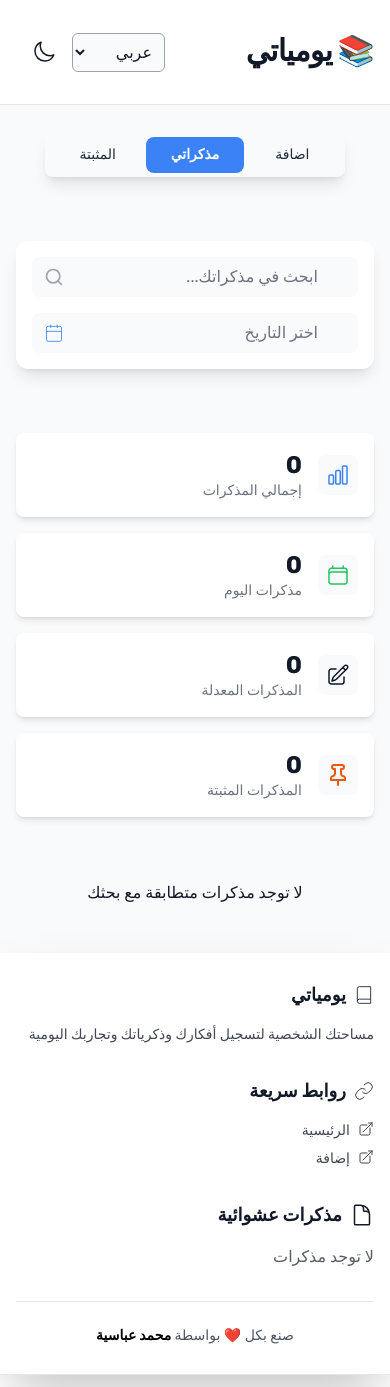
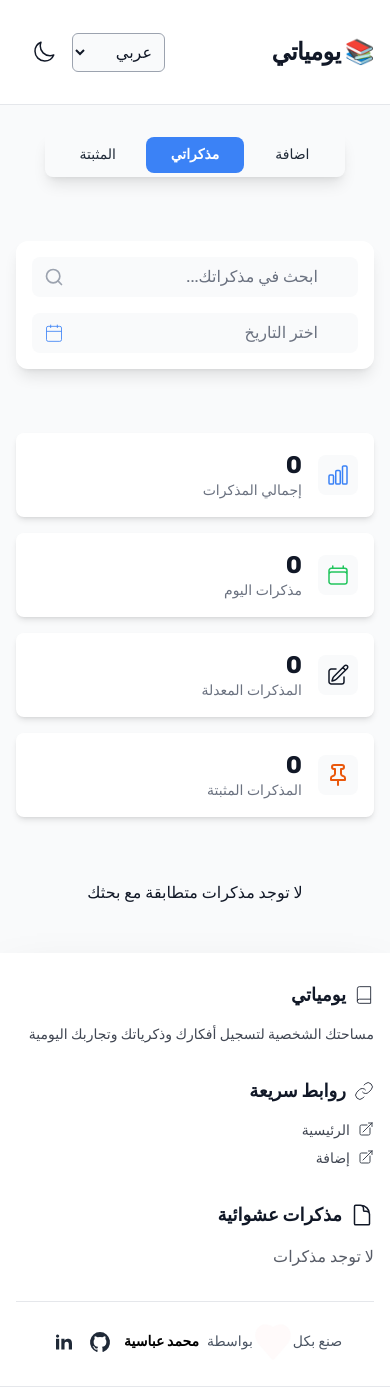
Before and after one commit to Mo3bassia/journal-react-app, a React (Vite) app: page /notes in a window 390 px wide. Built offline with nearby package versions, Linux system fonts and the light colour scheme.

Commit message:
add links for github and linkedin to footer

```diff
--- a/src/App.jsx
+++ b/src/App.jsx
@@ -164,7 +164,7 @@ function App() {
       <BrowserRouter>
         <Navbar setLanguage={setLanguage} lang={lang} setIsDark={setIsDark} />
         <Tabs lang={lang} selected={selected} setSelected={setSelected} />
-        <main className="flex-grow">
+        <main className="flex-grow ">
           <Routes>
             <Route
               path="/"
--- a/src/components/Navbar.jsx
+++ b/src/components/Navbar.jsx
@@ -6,7 +6,7 @@ function Navbar({ setLanguage, lang, setIsDark }) {
   return (
     <nav className="py-7 bg-white text-gray-900 dark:bg-[#232936] border-b border-gray-200 dark:border-gray-700 dark:text-white">
       <div className="container mx-auto flex justify-between items-center px-4">
-        <h1 className="text-3xl sm:text-4xl md:text-5xl lg:text-5xl font-extrabold leading-tight tracking-tight">
+        <h1 className="text-2xl sm:text-3xl md:text-4xl lg:text-5xl font-extrabold leading-tight tracking-tight">
           <Link to="/">📚 {lang == "en" ? "Journal" : " يومياتي"}</Link>
         </h1>
         <ul className="flex items-center gap-2">
--- a/src/components/SingleNote.jsx
+++ b/src/components/SingleNote.jsx
@@ -541,10 +541,14 @@ function SingleNote({ lang, note, setSelected, notes, setNotes, isDark }) {
         <p
           className={`text-gray-600 text-lg ${
             notes.length == 1 ? "" : "border-b pb-6"
+          } ${
+            lang == "en" ? "ml-3" : "mr-3"
           }  dark:border-gray-700 pt-6  md:text-xl dark:text-gray-300  whitespace-pre-line leading-loose`}
         >
           {noteTxt}
         </p>
+        {note.id != notes.length ||
+          (note.id != 1 && (
             <div className="flex justify-between items-center flex-row-reverse pt-6 pb-3">
               {note.id != notes.length && (
                 <Link
@@ -633,6 +637,7 @@ function SingleNote({ lang, note, setSelected, notes, setNotes, isDark }) {
                 </Link>
               )}
             </div>
+          ))}
       </div>
     </>
   );
--- a/src/pages/Footer.jsx
+++ b/src/pages/Footer.jsx
@@ -191,13 +191,62 @@ function Footer({ lang, notes }) {
           </div>
         </div>
         <div className="text-center pt-6 border-t dark:border-gray-700 ">
-          <p className="text-sm text-gray-600 dark:text-gray-400">
+          <p className="text-sm text-gray-600 dark:text-gray-400 flex gap-2 items-center justify-center">
+            <span>{lang == "en" ? "Made with   " : "صنع بكل   "}</span>
             <span>
-              {lang == "en" ? "Made with ❤️ by  " : "صنع بكل ❤️ بواسطة  "}
+              <svg
+                className="w-6 h-6 text-red-600 animate-ping"
+                aria-hidden="true"
+                xmlns="http://www.w3.org/2000/svg"
+                width="24"
+                height="24"
+                fill="currentColor"
+                viewBox="0 0 24 24"
+              >
+                <path d="m12.75 20.66 6.184-7.098c2.677-2.884 2.559-6.506.754-8.705-.898-1.095-2.206-1.816-3.72-1.855-1.293-.034-2.652.43-3.963 1.442-1.315-1.012-2.678-1.476-3.973-1.442-1.515.04-2.825.76-3.724 1.855-1.806 2.201-1.915 5.823.772 8.706l6.183 7.097c.19.216.46.34.743.34a.985.985 0 0 0 .743-.34Z" />
+              </svg>
             </span>
+            <span>{lang == "en" ? "by" : "بواسطة"}</span>
             <span className="text-black dark:text-white font-extrabold">
               {lang == "en" ? "Mo3bassia" : "محمد عباسية"}
             </span>
+            <div className="flex gap-1 items-center">
+              <a
+                className="p-1 rounded-lg  hover:bg-gray-100 dark:hover:bg-gray-700 transition-colors text-gray-600 dark:text-gray-300"
+                href="https://github.com/Mo3bassia"
+                target="_blank"
+              >
+                <svg
+                  className="w-6 h-6 inline-block text-gray-800 dark:text-white"
+                  aria-hidden="true"
+                  xmlns="http://www.w3.org/2000/svg"
+                  width="24"
+                  height="24"
+                  fill="currentColor"
+                  viewBox="0 0 24 24"
+                >
+                  <path d="M12.006 2a9.847 9.847 0 0 0-6.484 2.44 10.32 10.32 0 0 0-3.393 6.17 10.48 10.48 0 0 0 1.317 6.955 10.045 10.045 0 0 0 5.4 4.418c.504.095.683-.223.683-.494 0-.245-.01-1.052-.014-1.908-2.78.62-3.366-1.21-3.366-1.21a2.711 2.711 0 0 0-1.11-1.5c-.907-.637.07-.621.07-.621.317.044.62.163.885.346.266.183.487.426.647.71.135.253.318.476.538.655a2.079 2.079 0 0 0 2.37.196c.045-.52.27-1.006.635-1.37-2.219-.259-4.554-1.138-4.554-5.07a4.022 4.022 0 0 1 1.031-2.75 3.77 3.77 0 0 1 .096-2.713s.839-.275 2.749 1.05a9.26 9.26 0 0 1 5.004 0c1.906-1.325 2.74-1.05 2.74-1.05.37.858.406 1.828.101 2.713a4.017 4.017 0 0 1 1.029 2.75c0 3.939-2.339 4.805-4.564 5.058a2.471 2.471 0 0 1 .679 1.897c0 1.372-.012 2.477-.012 2.814 0 .272.18.592.687.492a10.05 10.05 0 0 0 5.388-4.421 10.473 10.473 0 0 0 1.313-6.948 10.32 10.32 0 0 0-3.39-6.165A9.847 9.847 0 0 0 12.007 2Z" />
+                </svg>
+              </a>
+              <a
+                className="p-1 rounded-lg  hover:bg-gray-100 dark:hover:bg-gray-700 transition-colors text-gray-600 dark:text-gray-300"
+                href="https://www.linkedin.com/in/mohamed-abassia-21b06232a/"
+                target="_blank"
+              >
+                <svg
+                  className="w-6 h-6 text-gray-800 dark:text-white"
+                  aria-hidden="true"
+                  xmlns="http://www.w3.org/2000/svg"
+                  width="24"
+                  height="24"
+                  fill="currentColor"
+                  viewBox="0 0 24 24"
+                >
+                  <path d="M12.51 8.796v1.697a3.738 3.738 0 0 1 3.288-1.684c3.455 0 4.202 2.16 4.202 4.97V19.5h-3.2v-5.072c0-1.21-.244-2.766-2.128-2.766-1.827 0-2.139 1.317-2.139 2.676V19.5h-3.19V8.796h3.168ZM7.2 6.106a1.61 1.61 0 0 1-.988 1.483 1.595 1.595 0 0 1-1.743-.348A1.607 1.607 0 0 1 5.6 4.5a1.601 1.601 0 0 1 1.6 1.606Z" />
+                  <path d="M7.2 8.809H4V19.5h3.2V8.809Z" />
+                </svg>
+              </a>
+            </div>
           </p>
         </div>
       </div>
--- a/src/pages/Notes.jsx
+++ b/src/pages/Notes.jsx
@@ -110,9 +110,9 @@ function Notes({ lang, notes, setSelected, setNotes, isDark }) {
           </div>
         )}
       </div>
-      <div className="container mx-auto mt-9 px-4 animate-fade-in-up opacity-0">
+      <div className="container mx-auto mt-9 px-4 ">
         <div className="space-y-16 md:space-y-10 flex-col mt-8">
-          <div className="relative bg-white dark:bg-gray-800 rounded-xl shadow-lg p-4">
+          <div className="relative bg-white dark:bg-gray-800 rounded-xl shadow-lg p-4 animate-fade-in-up opacity-0">
             <div className="flex flex-col sm:flex-row gap-4">
               {/* Search Input */}
               <div className="flex-1 relative">
@@ -139,7 +139,6 @@ function Notes({ lang, notes, setSelected, setNotes, isDark }) {
                   placeholder={`${
                     lang == "en" ? "Search your notes..." : "ابحث في مذكراتك..."
                   }`}
-                  dir="rtl"
                   value={searchValue}
                   onChange={handleSearchChange}
                 />
@@ -252,7 +251,7 @@ function Notes({ lang, notes, setSelected, setNotes, isDark }) {
               })}
             </div>
           )}
-          <div className="flex flex-col sm:grid sm:grid-cols-2 md:grid-cols-4 lg:flex lg:flex-row gap-4 justify-center flex-wrap">
+          <div className="flex animate-fade-in-up opacity-0 flex-col sm:grid sm:grid-cols-2 md:grid-cols-4 lg:flex lg:flex-row gap-4 justify-center flex-wrap">
             <div className="bg-white dark:bg-gray-800 rounded-lg p-4 shadow-md flex items-center space-x-4 rtl:space-x-reverse  max-w-full gap-4">
               <div className="p-2 bg-gray-50  dark:bg-gray-700 rounded-lg">
                 <svg
@@ -280,11 +279,11 @@ function Notes({ lang, notes, setSelected, setNotes, isDark }) {
               </div>
             </div>
             <div
-              className={`bg-white dark:bg-gray-800 rounded-lg p-4 shadow-md flex items-center space-x-4 rtl:space-x-reverse max-w-full gap-4 hover:bg-slate-200 dark:hover:bg-slate-700 transition-all cursor-pointer ${
+              className={`  rounded-lg p-4 shadow-md flex items-center space-x-4 rtl:space-x-reverse max-w-full gap-4 hover:bg-slate-200 dark:hover:bg-slate-700 transition-all cursor-pointer ${
                 new Date(selectedDate).toLocaleDateString() ==
                 new Date().toLocaleDateString()
                   ? "bg-slate-200 dark:bg-slate-700 "
-                  : ""
+                  : "bg-white dark:bg-gray-800  "
               }`}
               onClick={() =>
                 new Date(selectedDate).toLocaleDateString() !=
```
Also changed, not shown: 1 other file (tests, documents, lock files or other folders). Lines whose indentation alone changed are shown as unchanged.
